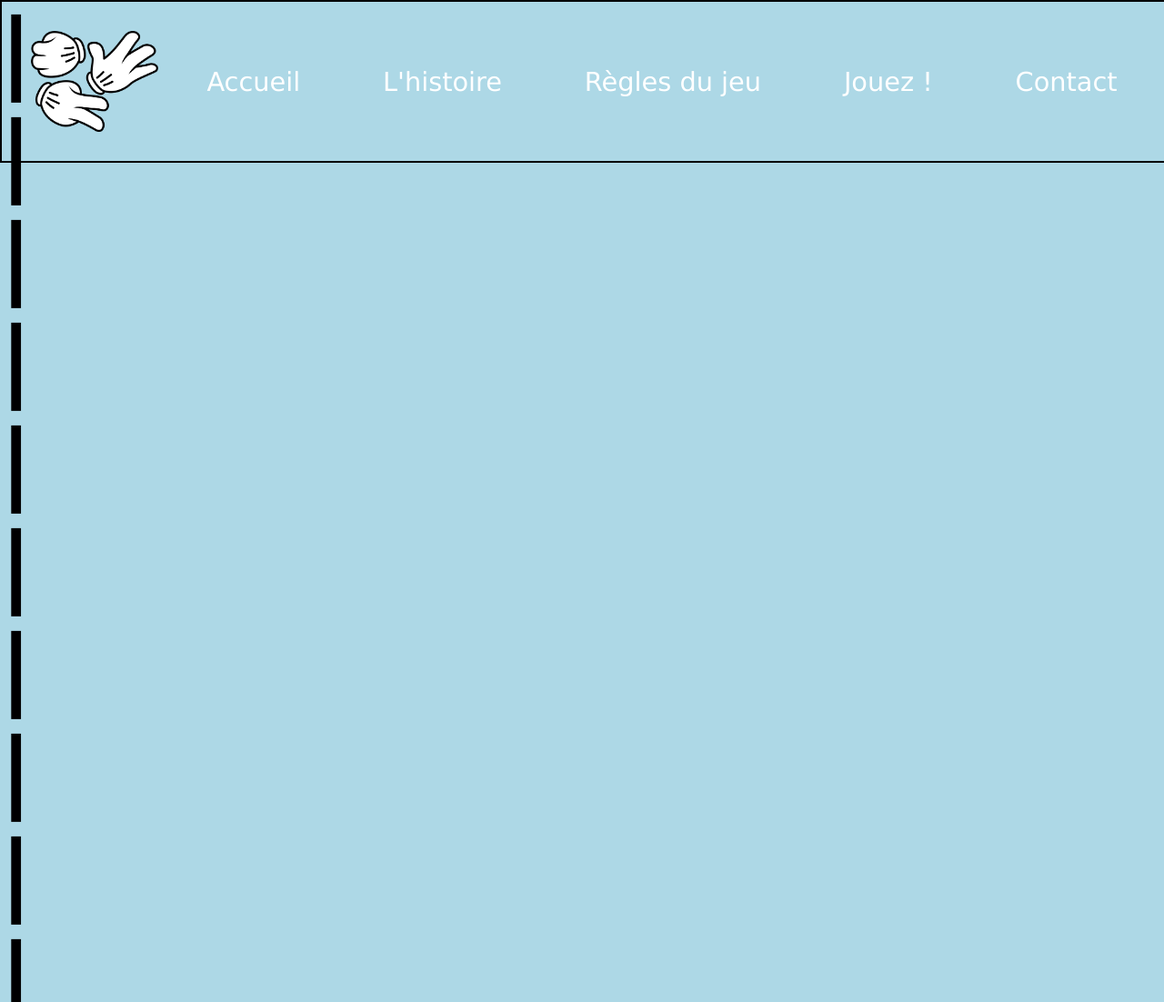
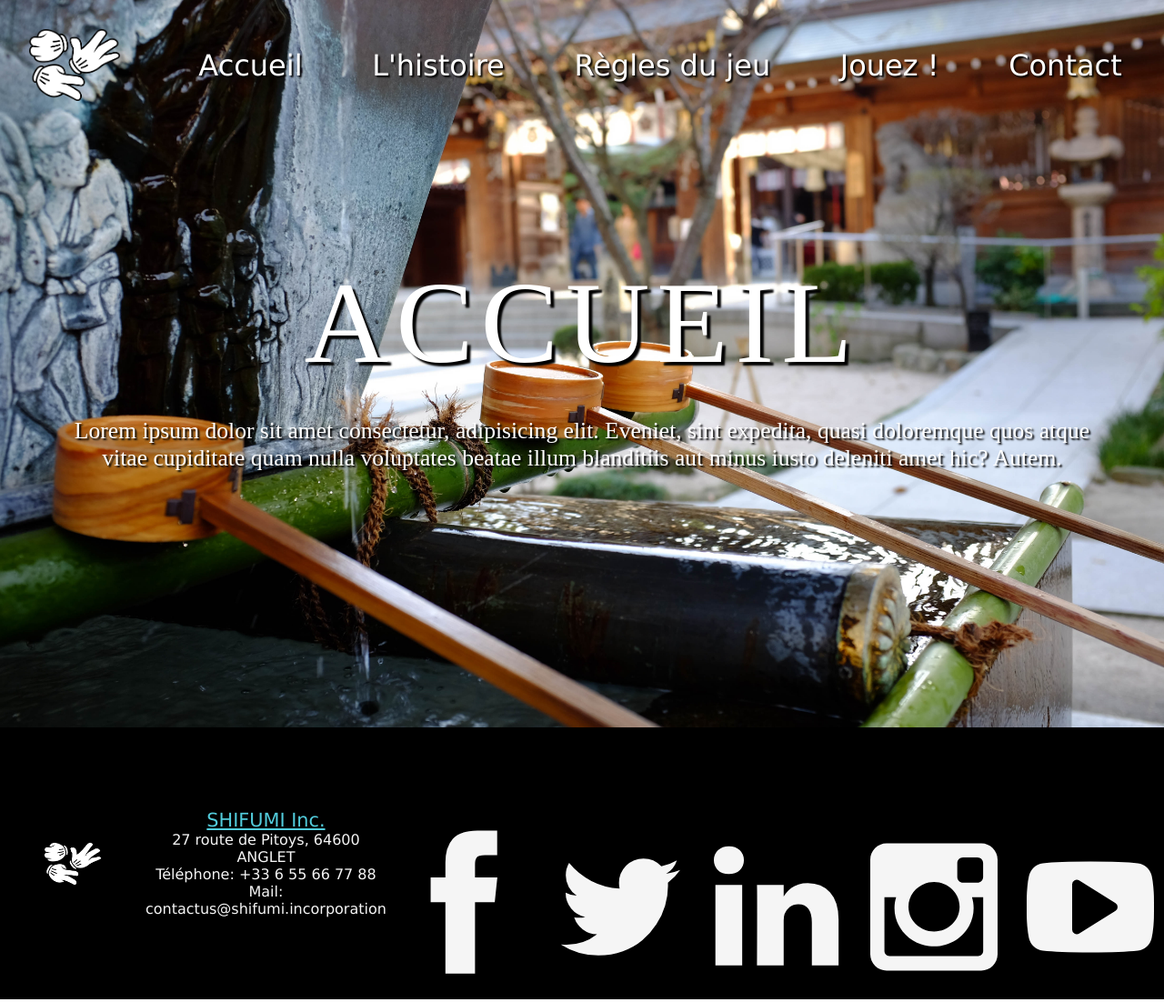
Before and after one commit to NicolasVagnoux/Project1_Shifumi, a website: page home.html in a window 1280 px wide. Shown: the top 1102 px of the page at 91% size. Drawn offline with Linux system fonts and the light colour scheme; a web font is replaced by a local one.

Commit message:
maj sass

```diff
--- a/home.html
+++ b/home.html
@@ -6,12 +6,13 @@
     <meta name="viewport" content="width=device-width, initial-scale=1.0">
     <title>Accueil</title>
     <link href="https://fonts.googleapis.com/css2?family=Ruluko&display=swap" rel="stylesheet">
+    <link href="https://fonts.googleapis.com/css2?family=Proza+Libre&display=swap" rel="stylesheet">
     <link rel="stylesheet" href="css/style.css">
 </head>
 <body>
     <header>
         <nav class="nav"> <!-- Barre de navigation! -->
-            <img src="assets/logo.png"></img>
+            <img src="assets/logo.png" id="navlogo"></img>
             <ul class="nav_list">
                 <li><a href="home.html">Accueil</a></li>
                 <li><a href="history.html">L'histoire</a></li>
@@ -21,44 +22,11 @@
             </ul>
         </nav>
     </header>
-    <h1>|</h1>
-    <h1>|</h1>
-    <h1>|</h1>
-    <h1>|</h1>
-    <h1>|</h1>
-    <h1>|</h1>
-    <h1>|</h1>
-    <h1>|</h1>
-    <h1>|</h1>
-    <h1>|</h1>
-    <h1>|</h1>
-    <h1>|</h1>
-    <h1>|</h1>
-    <h1>|</h1>
-    <h1>|</h1>
-    <h1>|</h1>
-    <h1>|</h1>
-    <h1>|</h1>
-    <h1>|</h1>
-    <h1>|</h1>
-    <h1>|</h1>
-    <h1>|</h1>
-    <h1>|</h1>
 
     <main>
-        <section>
-            <div1>
-                <img src="" alt="">
-                <p></p>
-            </div1>
-            <div2>
-                <img src="" alt="">
-                <p></p>
-            </div2>
-            <div3>
-                <img src="" alt="">
-                <p></p>
-            </div3>
+        <section class="home-img">
+            <h1>ACCUEIL</h1>
+            <p><br>Lorem ipsum dolor sit amet consectetur, adipisicing elit. Eveniet, sint expedita, quasi doloremque quos atque vitae cupiditate quam nulla voluptates beatae illum blanditiis aut minus iusto deleniti amet hic? Autem.</p>
         </section>
     </main>
 
--- a/home.js
+++ b/home.js
@@ -1,13 +1,16 @@
 // Fonction pour changer la couleur de la navbar quand on scrolle
 
 const navBar = document.querySelector('nav');
+const logoImg = document.querySelector('#navlogo');
 
 window.onscroll = function() {myScroll()};
 
 function myScroll() {
   if (document.body.scrollTop > 0 || document.documentElement.scrollTop > 0) {
-    navBar.style.backgroundColor = "black";
+    navBar.style.backgroundColor = "rgba(0, 0, 0, 0.75)";
+    logoImg.style.width = "60px";
   } else {
     navBar.style.backgroundColor = "rgba(255, 255, 255, 0)";
+    logoImg.style.width = "100px";
   }
 }
--- a/sass/_abstract.scss
+++ b/sass/_abstract.scss
@@ -2,7 +2,3 @@
     padding: 0;
     margin: 0;
 }
-
-body {
-    background-color: lightblue;
-}
--- a/sass/_header.scss
+++ b/sass/_header.scss
@@ -1,19 +1,16 @@
+/* Barre de navigation */
+
 nav {
     padding: 16px;
     display: grid;
     width: 100%;
     grid-template-columns: 140px 1fr;
     position: fixed;
-    border: 2px solid black; /*temporaire*/
     background-color: rgba(255, 255, 255, 0);
 }
 
-.nav_scroll {
-    background-color: black;
-}
-
 nav img {
-    width: 140px;
+    width: 100px;
 }
 
 nav ul {
@@ -25,9 +22,10 @@
 
 nav ul li {
     list-style: none;
-    font-size: 1.8rem;
+    font-size: 2rem;
     font-family: 'Ruluko';
     text-align: center;
+    text-shadow: 2px 2px 2px rgb(0, 0, 0);
 }
 
 nav ul li a {
@@ -36,5 +34,5 @@
 }
 
 nav ul li a:hover {
-    color: black;
+    text-decoration: underline;
 }
--- a/sass/_home.scss
+++ b/sass/_home.scss
@@ -0,0 +1,29 @@
+.home-img {
+    height: 100vh;
+    background-image: url('../assets/zen.jpg');
+    background-size: cover;
+    background-repeat: no-repeat;
+    background-position: center;
+    display: flex;
+    flex-direction: column;
+    justify-content: center;
+    align-items: center;
+}
+
+.home-img h1 {
+    font-size: 10vw;
+    font-family: 'Proza Libre';
+    font-weight: lighter;
+    letter-spacing: 8px;
+    color: white;
+    text-shadow: 4px 4px 2px black;
+}
+
+.home-img p {
+    width: 90%;
+    text-align: center;
+    font-family: 'Ruluko';
+    font-size: 2vw;
+    color: white;
+    text-shadow: 2px 2px 2px black;
+}
--- a/sass/_typography.scss
+++ b/sass/_typography.scss
@@ -1,3 +1,4 @@
-h1{
-    font-size: 97px;
-}
+// @font-face {
+//     font-family: 'Ruluko';
+//     src: url('https://fonts.googleapis.com/css2?family=Ruluko&display=swap');
+// }
```
Also changed, not shown: assets/zen.jpg (added), css/style.css, history.css (deleted).
